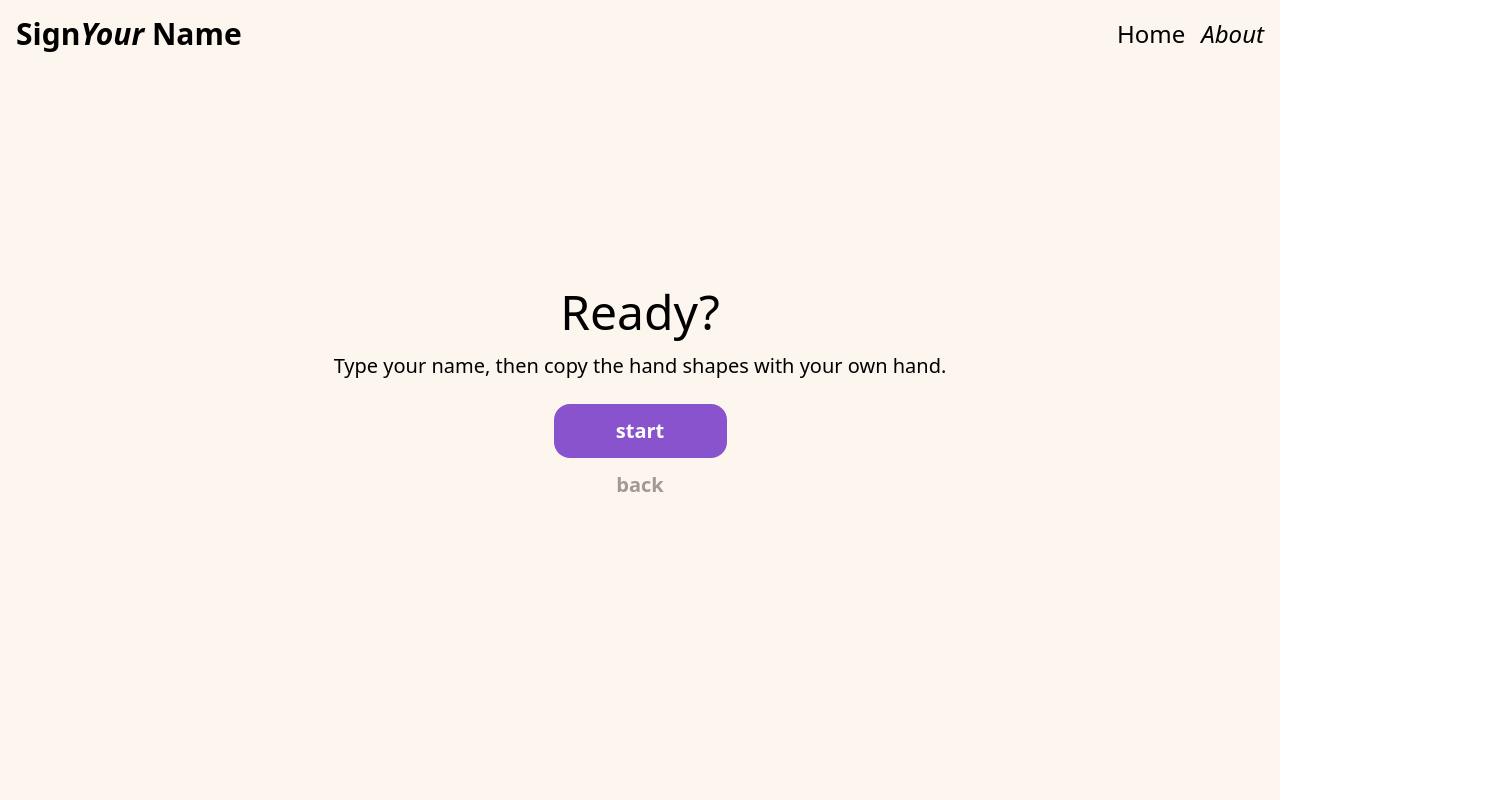
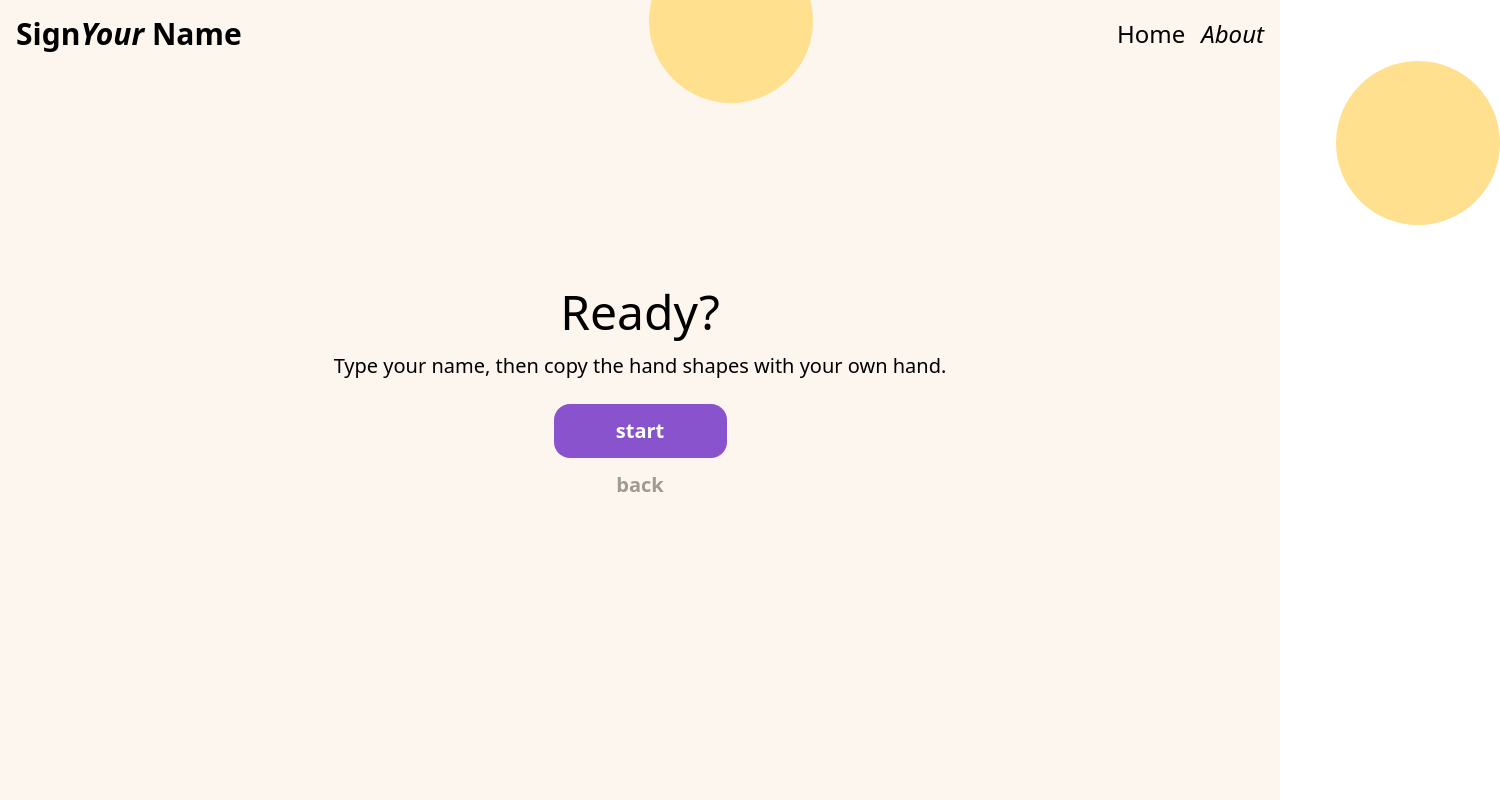
Before and after one commit to nasi-goreng/SignYourName.io, a React (Vite) app: page /ready in a window 1280 px wide. Shown: the top 800 px of the page, 1500 px wide, since content can reach past the window. Built offline with nearby package versions, Linux system fonts and the light colour scheme.

Commit message:
add three ellipses animation

```diff
--- a/package.json
+++ b/package.json
@@ -15,6 +15,7 @@
     "@mediapipe/drawing_utils": "^0.3.1675466124",
     "@mediapipe/hands": "^0.4.1675469240",
     "@tensorflow/tfjs": "^4.20.0",
+    "framer-motion": "^11.2.11",
     "react": "^18.2.0",
     "react-dom": "^18.2.0",
     "react-router-dom": "^6.23.1"
--- a/src/App.jsx
+++ b/src/App.jsx
@@ -1,5 +1,6 @@
 import React, { useState } from 'react';
-import { BrowserRouter as Router, Route, Routes } from 'react-router-dom';
+import { BrowserRouter as Router, Route, Routes, useLocation } from 'react-router-dom';
+import { AnimatePresence } from 'framer-motion';
 import Header from './components/Header';
 import HomePage from './components/HomePage';
 import ReadyPage from './components/ReadyPage';
@@ -9,13 +10,14 @@ import './index.css';
 
 function App() {
   const [name, setName] = useState('');
-  const [successfulGestures, setSuccessfulGestures] = useState([]); // New state
+  const [successfulGestures, setSuccessfulGestures] = useState([]);
+  const location = useLocation();
 
   return (
-    <Router>
-      <div className="App">
-        <Header />
-        <Routes>
+    <div className="App">
+      <Header />
+      <AnimatePresence mode="wait">
+        <Routes location={location} key={location.pathname}>
           <Route path="/" element={<HomePage />} />
           <Route path="/ready" element={<ReadyPage />} />
           <Route
@@ -31,9 +33,15 @@ function App() {
           />
           <Route path="/about" element={<AboutPage />} />
         </Routes>
-      </div>
-    </Router>
+      </AnimatePresence>
+    </div>
   );
 }
 
-export default App;
+const AppWrapper = () => (
+  <Router>
+    <App />
+  </Router>
+);
+
+export default AppWrapper;
--- /dev/null
+++ b/src/components/AnimatedCircle.jsx
@@ -0,0 +1,21 @@
+import React from 'react';
+import { motion } from 'framer-motion';
+
+const AnimatedCircle = ({ initialPosition, targetPosition, delay }) => {
+  return (
+    <motion.div
+      style={{
+        width: '164px',
+        height: '164px',
+        backgroundColor: '#FFE08F',
+        borderRadius: '50%',
+        position: 'absolute',
+      }}
+      initial={{ top: initialPosition.top, left: initialPosition.left }}
+      animate={{ top: targetPosition.top, left: targetPosition.left }}
+      transition={{ duration: 0.4}}
+    />
+  );
+};
+
+export default AnimatedCircle;
--- a/src/components/HomePage.jsx
+++ b/src/components/HomePage.jsx
@@ -1,12 +1,19 @@
 import React from 'react';
 import Button from './Button';
+import AnimatedCircle from './AnimatedCircle';
 
-const HomePage = () => (
+const HomePage = () => {
+  const positionA = { top: -61, left: 649 };
+  const positionB = { top: 815, left: 1172 };
+  const positionC = { top: 61, left: 1336 };
+
+  return (
     <div className="min-h-screen bg-[#FEF5F1] flex flex-col items-center justify-center relative overflow-hidden">
+      <AnimatedCircle initialPosition={positionA} targetPosition={positionC} delay={0.2} />
+      <AnimatedCircle initialPosition={positionB} targetPosition={positionA} delay={0.2} />
+      <AnimatedCircle initialPosition={positionC} targetPosition={positionB} delay={0.2} />
       <div className="text-left w-[441px] h-[512px] absolute top-[298px] left-[213px] gap-[32px] flex flex-col items-start">
-      <h1 className="text-[80px] font-[450] leading-[80px] text-[#2B2B2B] mb-4">
-        Hello, my name is...
-      </h1>
+        <h1 className="text-[80px] font-[450] leading-[80px] text-[#2B2B2B] mb-4">Hello, my name is...</h1>
         <div className="relative">
           <div className="animate-blink w-[2px] h-[104px] bg-[#2B2B2B] absolute top-0"></div>
         </div>
@@ -22,5 +29,6 @@ const HomePage = () => (
       </div>
     </div>
   );
+};
 
 export default HomePage;
--- a/src/components/ReadyPage.jsx
+++ b/src/components/ReadyPage.jsx
@@ -1,8 +1,17 @@
 import React from 'react';
 import Button from './Button';
+import AnimatedCircle from './AnimatedCircle';
 
-const ReadyPage = () => (
+const ReadyPage = () => {
+  const positionA = { top: -61, left: 649 };
+  const positionB = { top: 815, left: 1172 };
+  const positionC = { top: 61, left: 1336 };
+
+  return (
     <div className="min-h-screen bg-cream flex flex-col items-center justify-center">
+      <AnimatedCircle initialPosition={positionC} targetPosition={positionA} delay={0.2} />
+      <AnimatedCircle initialPosition={positionA} targetPosition={positionB} delay={0.2} />
+      <AnimatedCircle initialPosition={positionB} targetPosition={positionC} delay={0.2} />
       <div className="text-center">
         <h1 className="text-5xl mb-4 font-[450]">Ready?</h1>
         <p className="mb-6 font-normal text-xl">Type your name, then copy the hand shapes with your own hand.</p>
@@ -13,5 +22,6 @@ const ReadyPage = () => (
       </div>
     </div>
   );
+};
 
 export default ReadyPage;
```
Also changed, not shown: 1 other file (tests, documents, lock files or other folders). Lines whose indentation alone changed are shown as unchanged.
